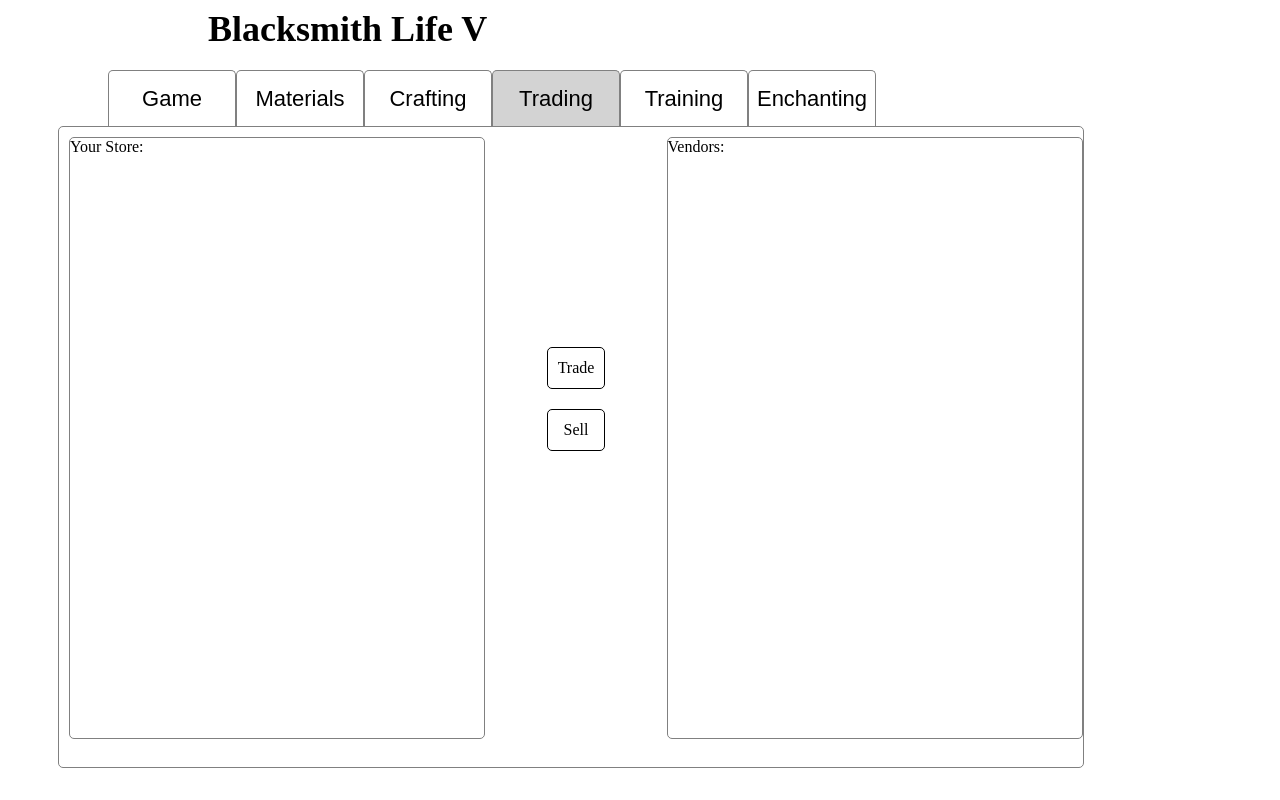
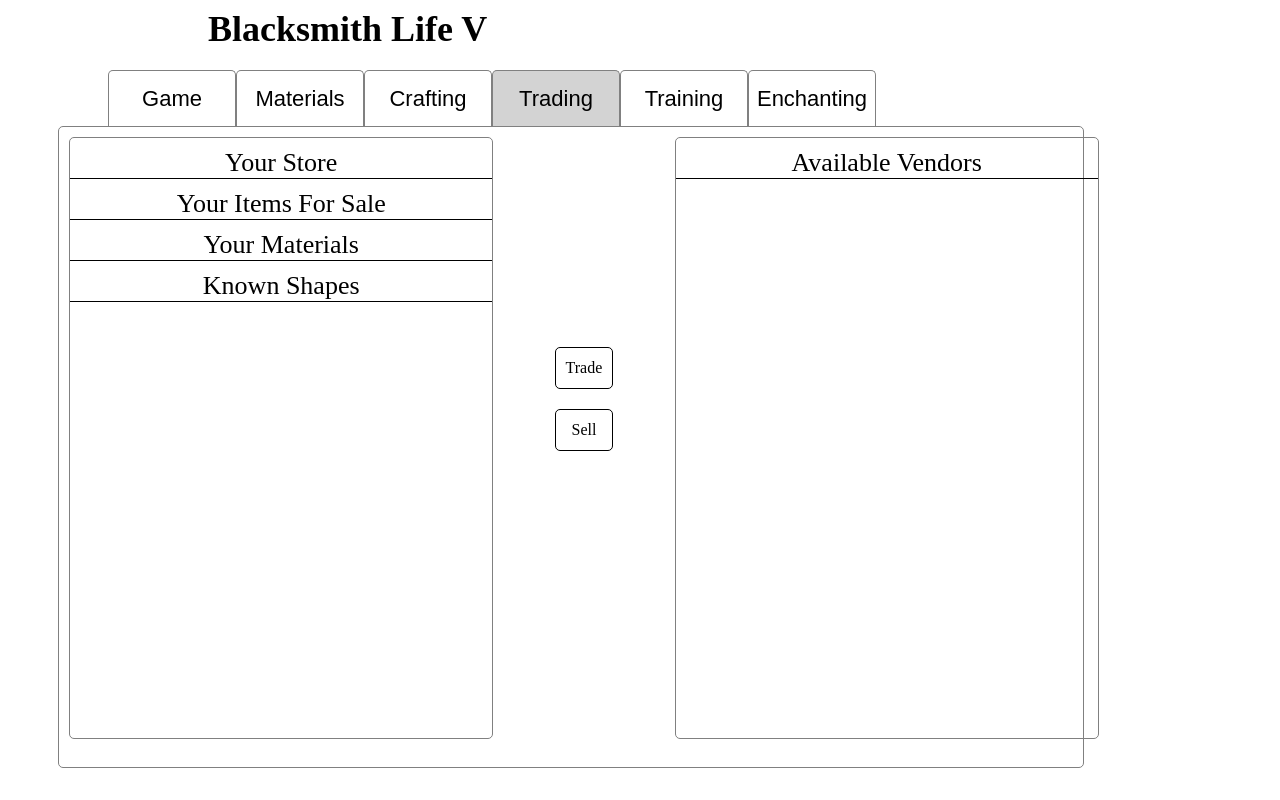
Before and after one commit to JFrederick25/Blacksmith-Life-v, an Angular app: page / in a window 1280 px wide. Built offline with nearby package versions, Linux system fonts and the light colour scheme.

Commit message:
2 files modified

```diff
--- a/src/app/components/game-options/game-options.component.html
+++ b/src/app/components/game-options/game-options.component.html
@@ -1,5 +1,6 @@
 <div style="display: flex;">
   <div style="margin-left: 10px; margin-top: 10px; width: 25vw;">
+    <div class="option disabled">New Game</div>
     <div class="option disabled">New Saved Game</div>
     <div class="option" (click)="optionSelect('GAME SAVED')">
       Save Current Game
--- a/src/app/components/trading/trading.component.html
+++ b/src/app/components/trading/trading.component.html
@@ -1,8 +1,23 @@
 <div style="display: flex;">
-  <div class="viewport" style="width: 33vw;">Your Store: </div>
+  <div class="viewport" style="width: 33vw;">
+    <ng-container [ngTemplateOutlet]="store"></ng-container>
+  </div>
   <div style="margin: 25vh 4vw 0 4vw;">
     <div class="option" style="margin-left: 10px; font-size: 16px; padding: 0 10px;"> Trade </div>
     <div class="option" style="margin-left: 10px; font-size: 16px; padding: 0 10px;"> Sell </div>
   </div>
-  <div class="viewport" style="width: 33vw;">Vendors: </div>
+  <div class="viewport" style="width: 33vw;">
+    <ng-container [ngTemplateOutlet]="vendor"></ng-container>
+  </div>
 </div>
+
+<ng-template #store>
+  <div style="margin: 10px 0; font-size: 26px; text-align: center; width: 33vw; border-bottom: 1px solid black;">Your Store</div>
+  <div style="margin: 10px 0; font-size: 26px; text-align: center; width: 33vw; border-bottom: 1px solid black;">Your Items For Sale</div>
+  <div style="margin: 10px 0; font-size: 26px; text-align: center; width: 33vw; border-bottom: 1px solid black;">Your Materials</div>
+  <div style="margin: 10px 0; font-size: 26px; text-align: center; width: 33vw; border-bottom: 1px solid black;">Known Shapes</div>
+</ng-template>
+
+<ng-template #vendor>
+  <div style="margin: 10px 0; font-size: 26px; text-align: center; width: 33vw; border-bottom: 1px solid black;">Available Vendors</div>
+</ng-template>
```
